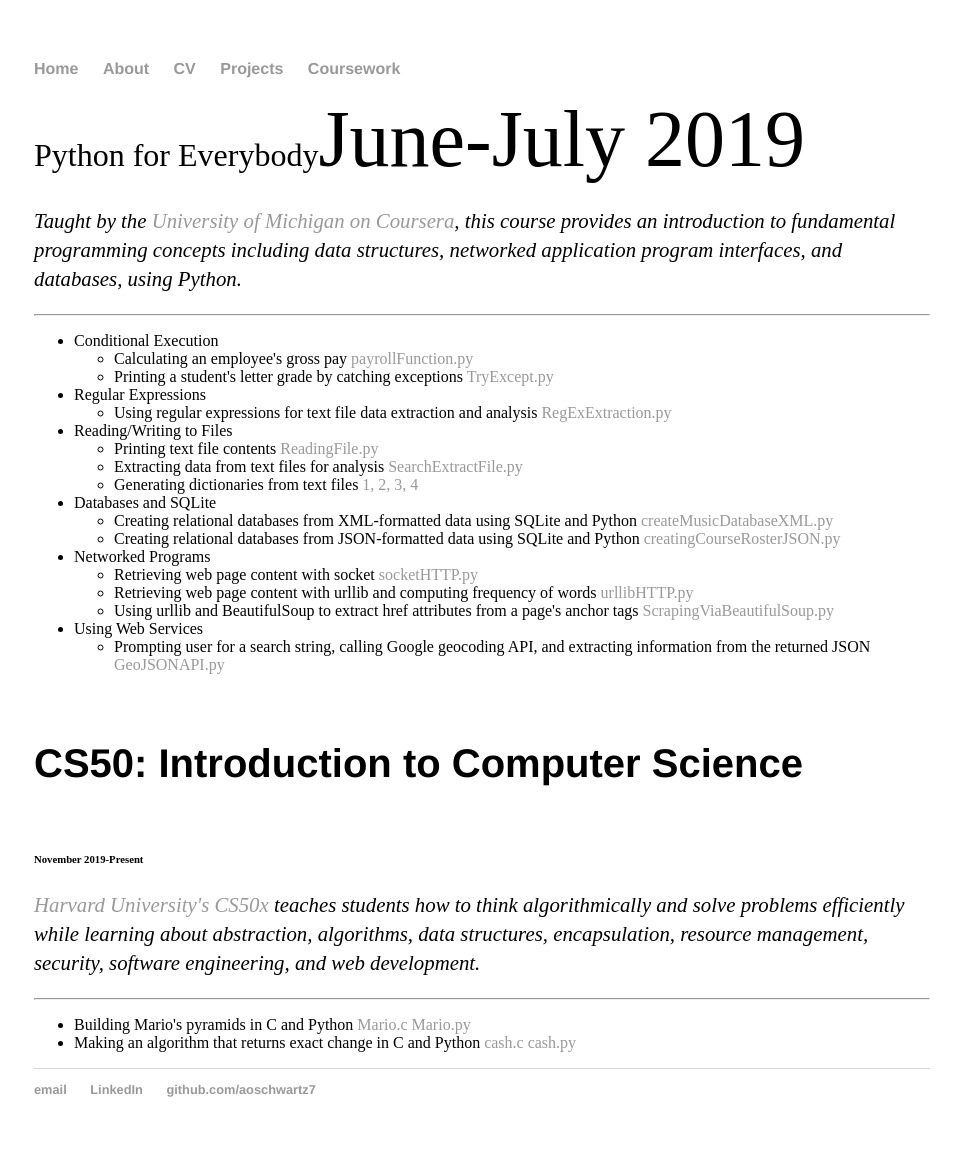
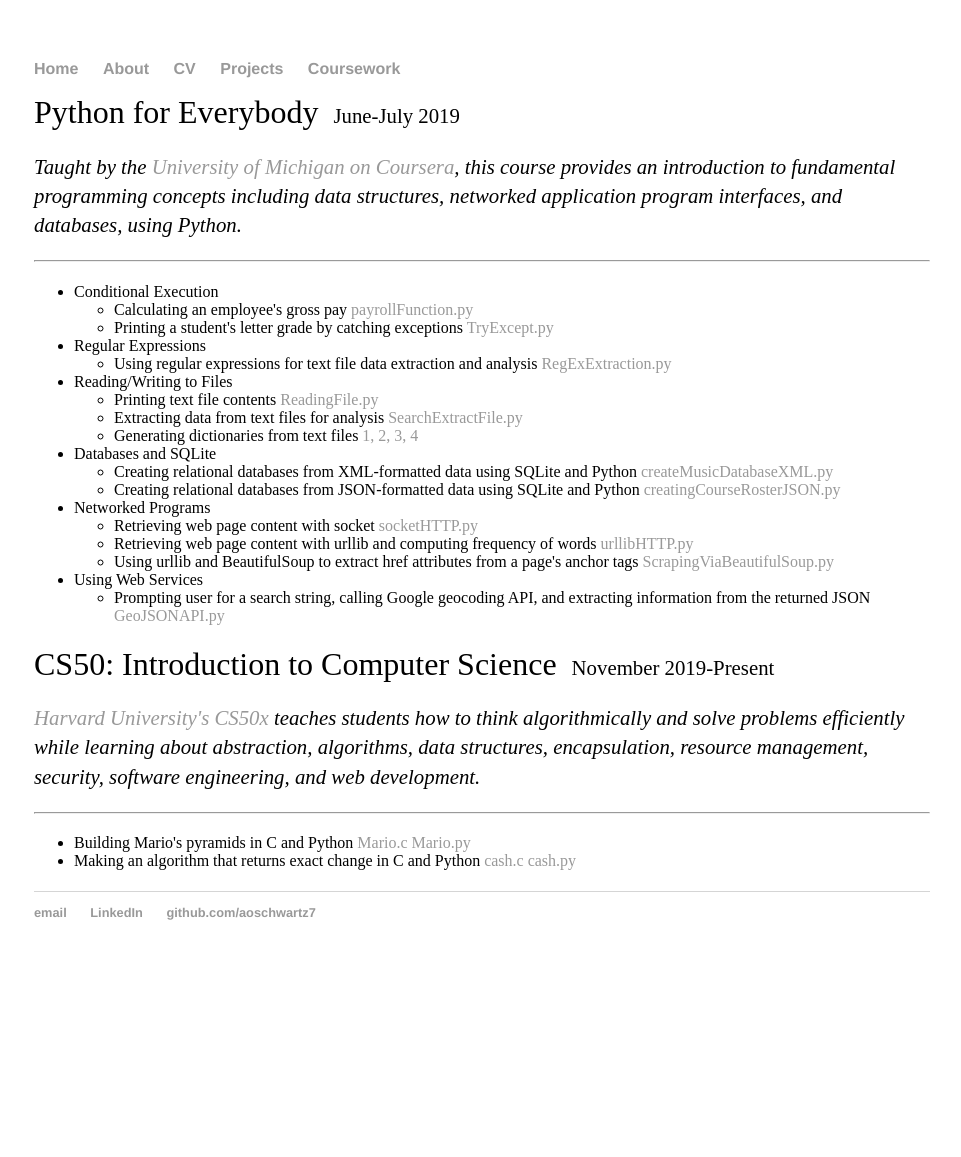
Before and after one commit to aoschwartz7/aoschwartz7.github.io, a Jekyll site: the page built from site/coursework1.html, in a window 1280 px wide. Shown: the whole page, without its empty margins (158-1119 px from the left). Built offline with Jekyll 4.4.1, drawn with Linux system fonts in a browser that asks for light colours; after the commit the page ends 980 px from its top, so only the background shows below that.

Commit message:
formatting

```diff
--- a/css/main.css
+++ b/css/main.css
@@ -45,8 +45,11 @@
   font-size: 1em;
   font-family:'Helvetica', 'Arial', 'Sans-Serif';
 }
-span { font-size: 2em; }
-span c { font-size: 2.5em; }
+span { font-size: 2em;
+}
+span c { font-size: .65em;
+         padding: 15px;
+}
 p {
     font-size: 1.3em;
     line-height: 1.4em;
--- a/site/coursework1.html
+++ b/site/coursework1.html
@@ -4,12 +4,16 @@
 ---
 <span>Python for Everybody<c>June-July 2019</c></span>
 
-<p><em>Taught by the <a href="https://www.coursera.org/specializations/python">
+<p>
+  <em>Taught by the <a href="https://www.coursera.org/specializations/python">
       University of Michigan on Coursera</a>, this course provides an introduction to
     fundamental programming concepts including data structures, networked application
-    program interfaces, and databases, using Python.</em></p>
+    program interfaces, and databases, using Python.</em>
+</p>
+
 <hr />
 
+<p>
   <ul>
     <li>Conditional Execution
       <ul>
@@ -58,17 +62,17 @@
       </ul>
     </li>
   </ul>
-
-<h5 id="cs50introductiontocomputerscience">CS50: Introduction to Computer Science</h5>
-<h6 id="november2019present">November 2019-Present</h6>
+</p>
+<span>CS50: Introduction to Computer Science<c>November 2019-Present</c></span>
 
 <p><em><a href="https://online-learning.harvard.edu/course/cs50-introduction-computer-science">Harvard University's CS50x</a> teaches students how to think algorithmically and solve problems efficiently while learning about abstraction, algorithms,
     data structures, encapsulation, resource management, security, software engineering, and web development.</em></p>
 
 <hr />
-
+<p>
   <ul>
     <li>Building Mario's pyramids in C and Python <a href="https://github.com/aoschwartz7/CS50/blob/master/mario.c">Mario.c</a> <a href="https://github.com/aoschwartz7/CS50/blob/master/mario.py">Mario.py</a></li>
 
     <li>Making an algorithm that returns exact change in C and Python <a href="https://github.com/aoschwartz7/CS50/blob/master/cash.c">cash.c</a> <a href="https://github.com/aoschwartz7/CS50/blob/master/cash.py">cash.py</a></li>
   </ul>
+</p>
```
Lines whose indentation alone changed are shown as unchanged.
